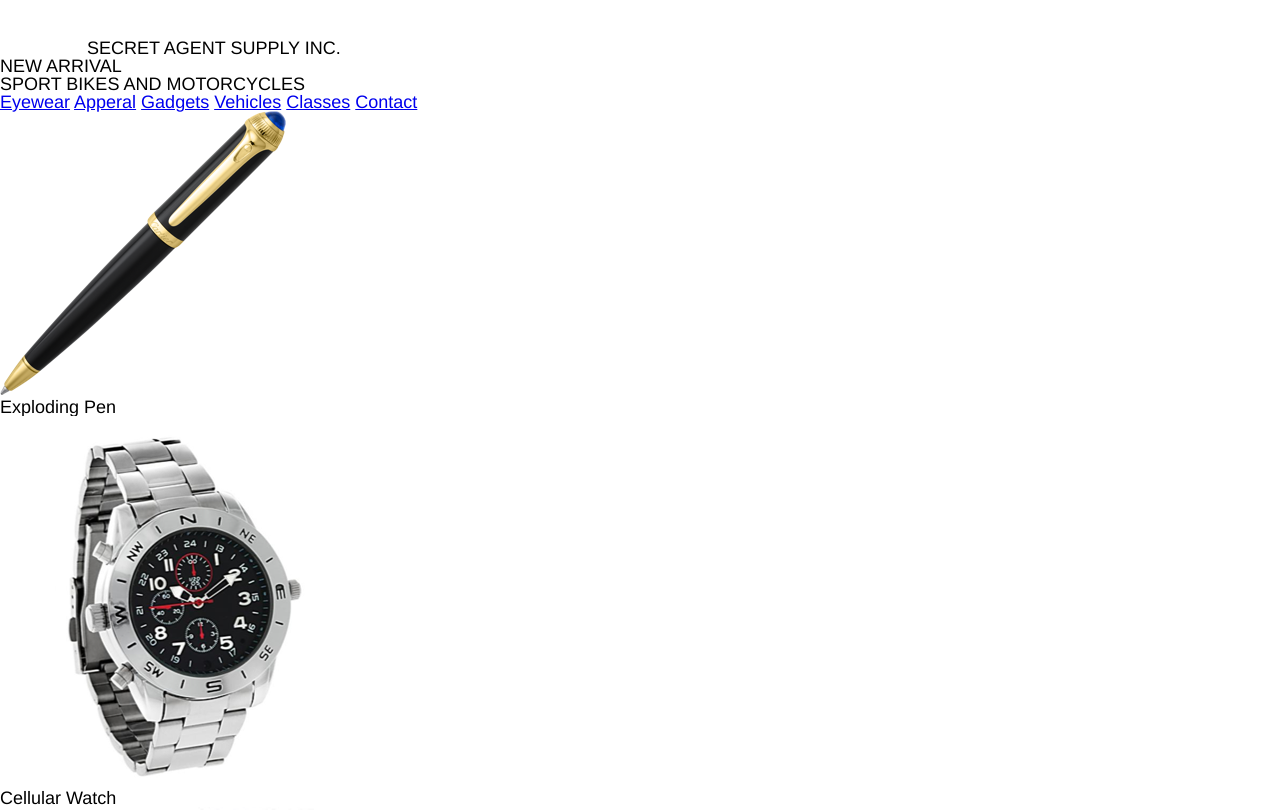
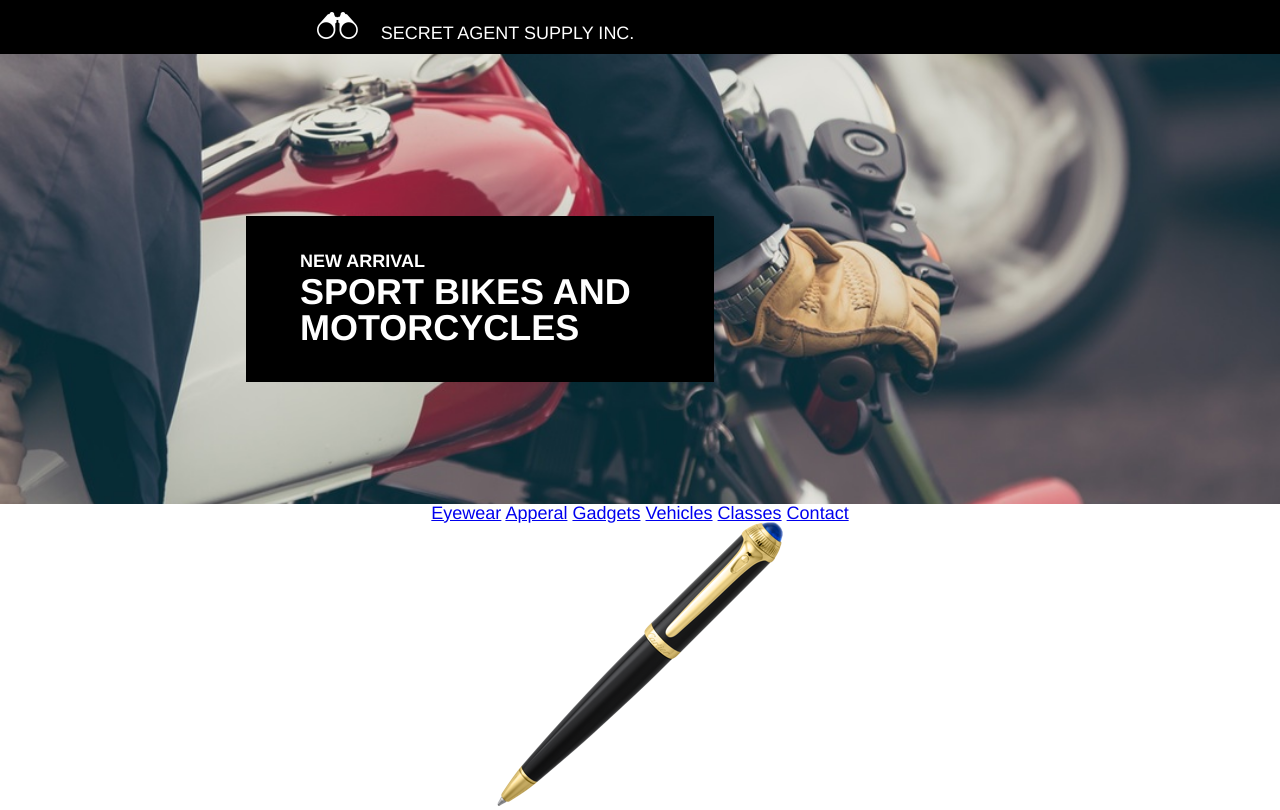
Before and after one commit to danisonfire/SecretAgentSupply, a plain HTML site: page index.html in a window 1280 px wide. Shown: the top 810 px of the page. Drawn offline with Linux system fonts and the light colour scheme.

Commit message:
finished logo and header

```diff
--- a/index.html
+++ b/index.html
@@ -12,16 +12,20 @@
     <!-- logo -->
 
     <div class="logo">
-      <img src="./resources/images/logo.png" alt="Logo" />
-      <span> SECRET AGENT SUPPLY INC. <span>
+      <div class="container">
+        <img src="./resources/images/logo.png" alt="Logo" />
+        <span> SECRET AGENT SUPPLY INC. <span>
+      </div>
     </div>
 
     <!-- header -->
 
-    <div class="header">
-      <div class="header-text">
-        <h3>NEW ARRIVAL</h3>
-        <h1>SPORT BIKES AND MOTORCYCLES</h1>
+    <div class="main">
+      <div class="container">
+        <div class="header-text">
+          <h3>NEW ARRIVAL</h3>
+          <h1>SPORT BIKES AND MOTORCYCLES</h1>
+        </div>
       </div>
     </div>
 
--- a/resources/css/style.css
+++ b/resources/css/style.css
@@ -4,9 +4,103 @@
 
 }
 
-body {
+html {
 
   font-family: helvetica, sans-serif;
   font-size: 18px;
+  text-align: center;
+  width: auto;
 
 }
+
+.container {
+
+  width: 960px;
+  height: auto;
+
+}
+
+/* logo */
+
+.logo {
+
+  width: 100%;
+  display: inline-flex;
+  padding-top: 0.66rem;
+  padding-bottom: 0.66rem;
+  background-color: black;
+  justify-content: flex-start;
+
+}
+
+.logo span {
+
+  color: white;
+  padding-left: 1rem;
+
+}
+
+.logo img {
+
+  height: 1.5rem;
+  width: auto;
+  padding-left: 0.5rem;
+
+}
+
+/* header */
+
+
+.main {
+
+  display: inline-flex;
+  width: 100%;
+  height: 25rem;
+  background-image: url('../images/moto.jpeg');
+    background-repeat: no-repeat;
+    background-position: center;
+    background-size: cover;
+
+
+}
+
+
+.header-text {
+
+  display: inline-flex;
+  flex-direction: column;
+  align-items: flex-start;
+  justify-content: flex-start;
+  width: 20rem;
+  padding: 2rem 3rem;
+  background-color: black;
+  margin-top: 9rem;
+
+}
+
+.header-text h1 {
+
+  font-size: 2rem;
+  font-weight: bold;
+  text-align: left;
+  color: white;
+
+}
+
+.header-text h3 {
+
+  font-size: 1rem;
+  font-weight: bold;
+  text-align: left;
+  color: white;
+  padding-bottom: 0.25rem;
+
+
+}
+
+/* navigation */
+
+nav {
+
+
+}
```
